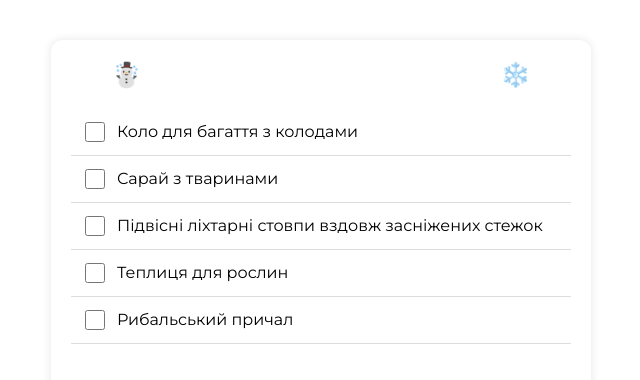
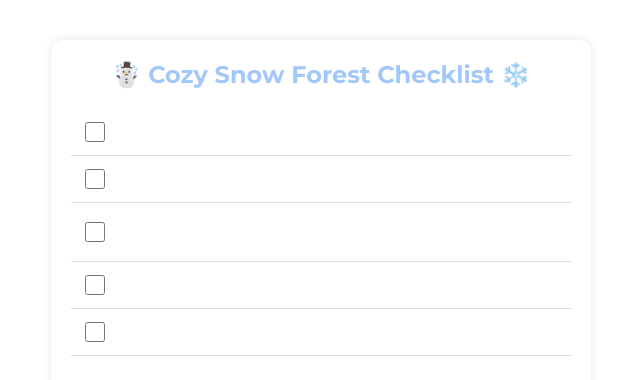
Before and after one commit to dqinka/minecraft-checklist, a plain HTML site: page index.html in a window 1280 px wide. Shown: the whole page, without its empty margins (319-959 px from the left). Drawn offline with Linux system fonts and the light colour scheme.

Commit message:
Update index.html (h2 & label text changes)
h2{} color -> #a2c7fa

label{} -> font-weight: 700;  color: #ffffff;

```diff
--- a/index.html
+++ b/index.html
@@ -19,7 +19,7 @@
 
     h2 {
       text-align: center;
-      color: #ffffff;
+      color: #a2c7fa;
       font-weight: 700;
     }
 
@@ -42,6 +42,8 @@
     label {
       font-size: 16px;
       cursor: pointer;
+      font-weight: 700;
+      color: #ffffff;
     }
   </style>
 
```
